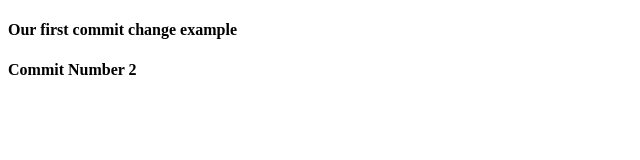
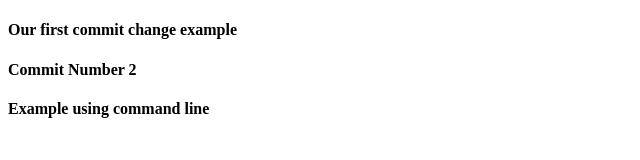
Before and after one commit to codeSpace01/demo-repo, a plain HTML site: page index.html in a window 1280 px wide. Shown: the whole page, without its empty margins (0-640 px from the left). Drawn offline with Linux system fonts and the light colour scheme.

Commit message:
How to commit using command line

```diff
--- a/index.html
+++ b/index.html
@@ -6,5 +6,6 @@
 <body>
     <h4>Our first commit change example</h4>
     <h4>Commit Number 2</h4>
+    <h4>Example using command line</h4>
 </body>
 </html>
```
